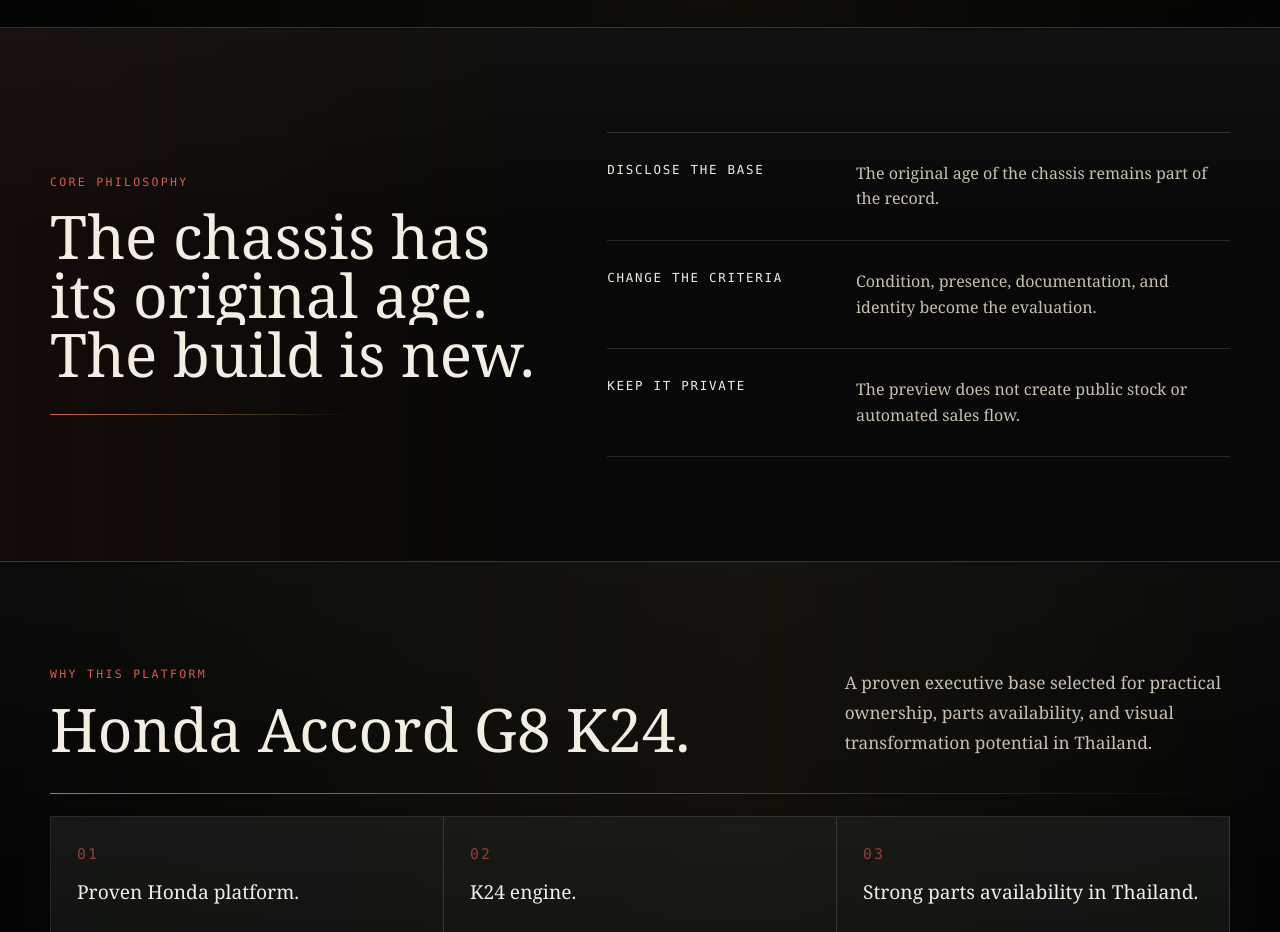
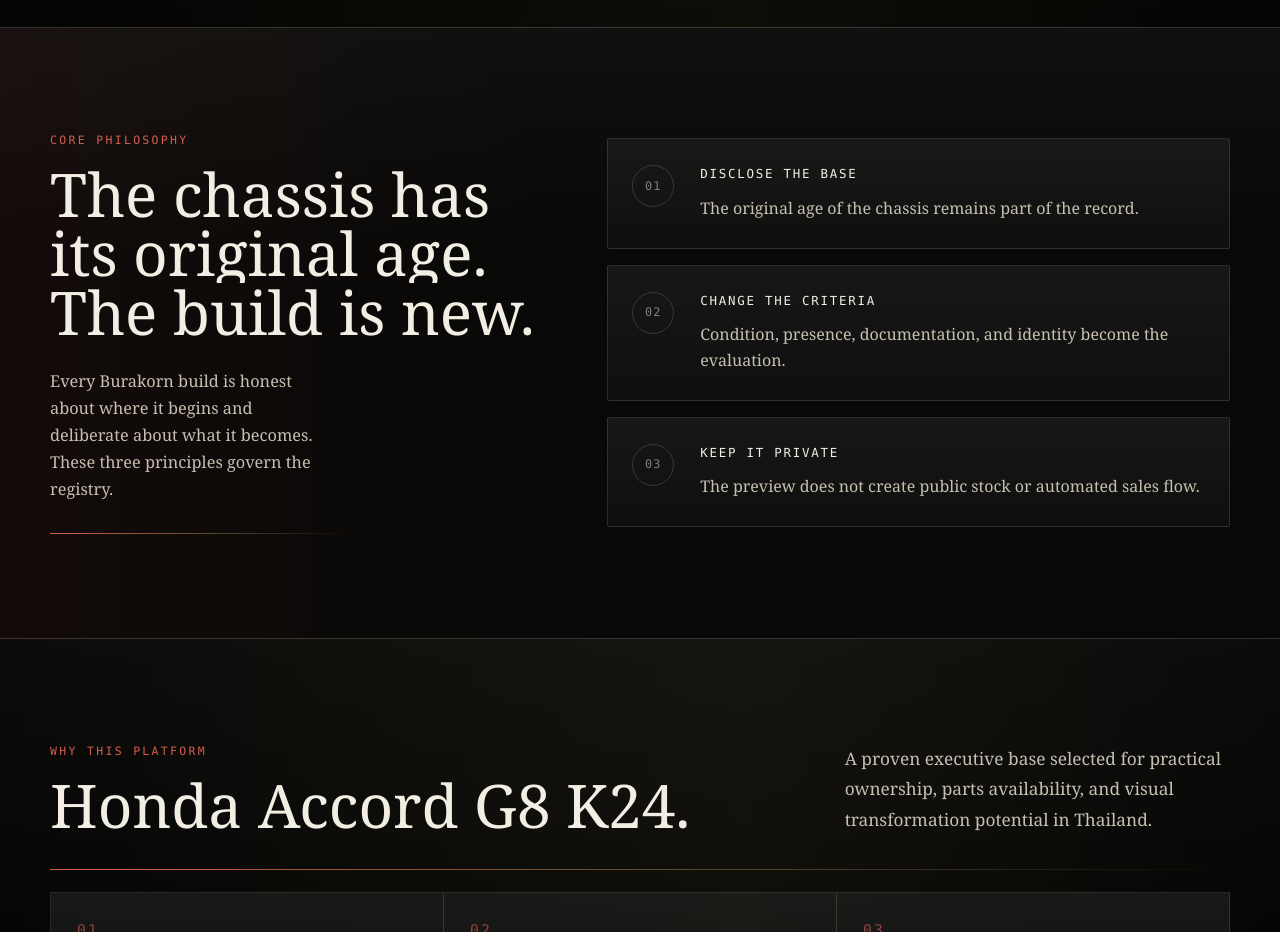
Before and after one commit to fankritsada/Burakorn-Performance, a Next.js app: page / in a window 1280 px wide. Shown: the part 2860-3792 px from the top of the page. Built offline with nearby package versions, Linux system fonts and the light colour scheme; no server answers.

Commit message:
feat: enhance ledger UI and add philosophy statement section details
Co-authored-by: Fankrits <22652033+fankritsada@users.noreply.github.com>

```diff
--- a/app/globals.css
+++ b/app/globals.css
@@ -585,7 +585,8 @@ img {
 
 .principle-tile span,
 .platform-cell span,
-.ledger-row span,
+.ledger-index,
+.ledger-title,
 .registry-card-topline,
 .registry-card-platform,
 .registry-card-note {
@@ -595,7 +596,7 @@ img {
 }
 
 .principle-tile span,
-.ledger-row span {
+.ledger-title {
   color: var(--foreground);
   font-size: 0.78rem;
   letter-spacing: 0.14em;
@@ -873,55 +874,95 @@ img {
   align-items: center;
 }
 
+.philosophy-statement-copy {
+  position: relative;
+}
+
+.philosophy-statement-lead {
+  max-width: 30ch;
+  margin: 26px 0 0;
+  color: var(--muted-strong);
+  font-size: 1.02rem;
+  line-height: 1.65;
+}
+
 .philosophy-ledger {
   display: grid;
-  border-top: 1px solid var(--border);
+  gap: 16px;
 }
 
 .ledger-row {
   position: relative;
   display: grid;
-  grid-template-columns: minmax(160px, 0.62fr) minmax(0, 1fr);
-  gap: 28px;
+  grid-template-columns: auto minmax(0, 1fr);
+  gap: 26px;
   align-items: start;
-  border-top: 0;
-  border-right: 0;
-  border-left: 0;
-  padding: 28px 18px 28px 0;
-  background: transparent;
-  transition: padding-left 260ms cubic-bezier(0.22, 1, 0.36, 1);
+  padding: 26px 26px 26px 24px;
+  border: 1px solid rgba(243, 238, 227, 0.12);
+  border-radius: 2px;
+  background:
+    linear-gradient(180deg, rgba(255, 255, 255, 0.04), rgba(255, 255, 255, 0.008)),
+    rgba(18, 20, 18, 0.5);
+  overflow: hidden;
+  transition:
+    border-color 260ms ease,
+    background 260ms ease,
+    transform 260ms cubic-bezier(0.22, 1, 0.36, 1);
 }
 
 .ledger-row::before {
   position: absolute;
-  top: 50%;
+  top: 0;
   left: 0;
-  width: 0;
-  height: 1px;
+  width: 3px;
+  height: 100%;
   background: var(--accent-soft);
-  transform: translateY(-50%);
-  transition: width 260ms cubic-bezier(0.22, 1, 0.36, 1);
+  transform: scaleY(0);
+  transform-origin: top;
+  transition: transform 320ms cubic-bezier(0.22, 1, 0.36, 1);
   content: "";
 }
 
 .ledger-row:hover {
-  padding-left: 28px;
+  border-color: rgba(243, 238, 227, 0.24);
+  background:
+    linear-gradient(180deg, rgba(255, 255, 255, 0.06), rgba(255, 255, 255, 0.012)),
+    rgba(22, 24, 22, 0.62);
+  transform: translateX(4px);
 }
 
 .ledger-row:hover::before {
-  width: 16px;
-}
-
-.ledger-row:hover span {
+  transform: scaleY(1);
+}
+
+.ledger-row:hover .ledger-index {
   color: var(--accent-soft);
-}
-
-.ledger-row span {
-  transition: color 220ms ease;
+  border-color: rgba(214, 93, 78, 0.42);
+}
+
+.ledger-index {
+  display: flex;
+  align-items: center;
+  justify-content: center;
+  width: 42px;
+  height: 42px;
+  color: rgba(243, 238, 227, 0.5);
+  font-size: 0.74rem;
+  letter-spacing: 0.1em;
+  border: 1px solid rgba(243, 238, 227, 0.16);
+  border-radius: 999px;
+  transition:
+    color 240ms ease,
+    border-color 240ms ease;
+}
+
+.ledger-body {
+  display: grid;
+  gap: 0;
 }
 
 .ledger-row p {
-  margin: 0;
+  margin: 12px 0 0;
 }
 
 .platform-matrix {
@@ -1635,8 +1676,9 @@ img {
   }
 
   .ledger-row {
-    grid-template-columns: 1fr;
-    gap: 12px;
+    grid-template-columns: auto minmax(0, 1fr);
+    gap: 18px;
+    padding: 22px;
   }
 
   .private-invitation-copy,
--- a/components/home-luxury-sections.tsx
+++ b/components/home-luxury-sections.tsx
@@ -316,16 +316,25 @@ export function HomeLuxurySections() {
 
       <LuxurySection className="philosophy-statement-section">
         <div className="container philosophy-statement-grid">
-          <div>
+          <div className="philosophy-statement-copy">
             <p className="mono-label accent">Core philosophy</p>
             <h2 data-gsap-heading>The chassis has its original age. The build is new.</h2>
+            <p className="philosophy-statement-lead">
+              Every Burakorn build is honest about where it begins and deliberate
+              about what it becomes. These three principles govern the registry.
+            </p>
             <span className="gsap-rule" aria-hidden="true" />
           </div>
           <div className="philosophy-ledger">
-            {philosophyPairs.map(([title, text]) => (
+            {philosophyPairs.map(([title, text], index) => (
               <motion.div className="ledger-row gsap-item" key={title} {...cardMotion}>
-                <span>{title}</span>
-                <p>{text}</p>
+                <span className="ledger-index" aria-hidden="true">
+                  {String(index + 1).padStart(2, "0")}
+                </span>
+                <div className="ledger-body">
+                  <span className="ledger-title">{title}</span>
+                  <p>{text}</p>
+                </div>
               </motion.div>
             ))}
           </div>
```
